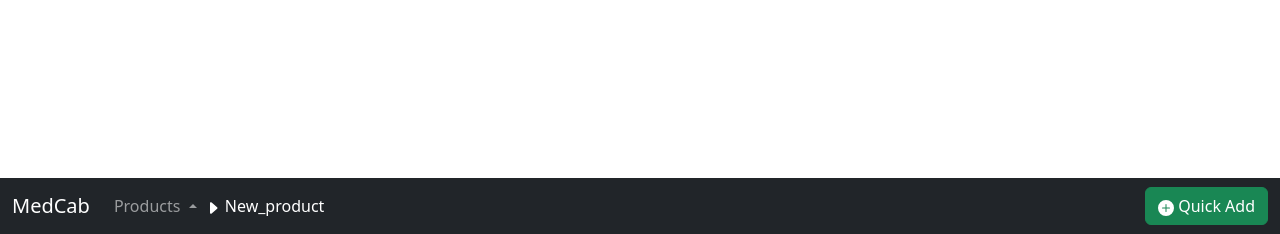
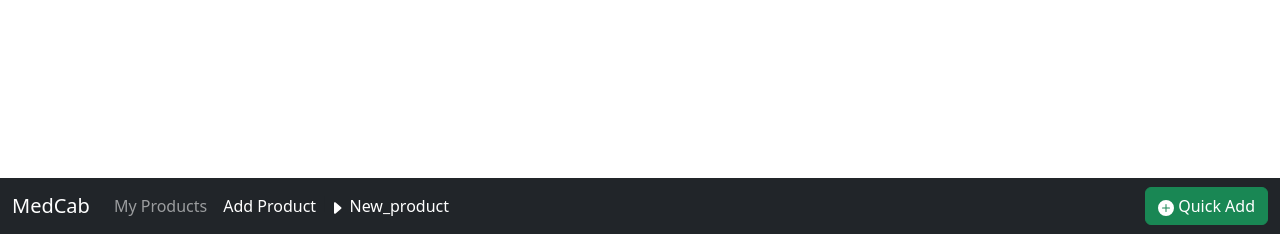
Before and after one commit to redjax/MedCab, a Flask app: page /products/new in a window 1280 px wide. Shown: the part 566-800 px from the top of the page. Run offline with Flask 3, Linux system fonts and the light colour scheme.

Commit message:
Swap nav product dropup for links.

```diff
--- a/project/apps/medcab-backend/src/medcab_backend/templates/components/nav/bottom-navbar/navbar_bottom.html
+++ b/project/apps/medcab-backend/src/medcab_backend/templates/components/nav/bottom-navbar/navbar_bottom.html
@@ -12,26 +12,21 @@
         <div class="navbar-collapse collapse" id="navbarCollapse" style>
 
             <ul class="navbar-nav me-auto mb-2 mb-lg-0">
-                <li class="nav-item dropup" data-bs-theme="dark">
-                    <a class="nav-link dropdown-toggle" href="#" data-bs-toggle="dropdown" aria-expanded="false">
-                        Products
-                    </a>
-
-                    <ul class="dropdown-menu">
-                        <li>
-                            <a class="dropdown-item {% if page_name == 'products' %}active{% endif %}"
-                                href="{{ url_for('products.index') }}">My Products</a>
-                        </li>
-
-                        <li>
-                            <a class="dropdown-item {% if page_name == 'new_product' %}active{% endif %}"
-                                href="{{ url_for('products.new_product_page') }}">Add Product</a>
-                        </li>
-                    </ul>
+                <!-- { include "components/nav/bottom-navbar/dropup_products.html" %} -->
+                <li class="nav-item">
+                    <a class="nav-link {% if page_name == 'products' %}active{% endif %}"
+                        href="{{ url_for('products.index') }}">My
+                        Products</a>
+                </li>
+                <li class="nav-item">
+                    <a class="nav-link {% if page_name == 'new_product' %}active{% endif %}"
+                        href="{{ url_for('products.new_product_page') }}">Add Product</a>
                 </li>
             </ul>
 
             <div class="col d-none d-sm-block">
+
+                <div class="vr"></div>
 
                 <span class="text-bg-dark">
                     {% include "components/svgs/caret_right_fill.html" %}
```
Also changed, not shown: project/apps/medcab-backend/src/medcab_backend/templates/components/nav/bottom-navbar/dropup_products.html (added, +17 -0 lines).
